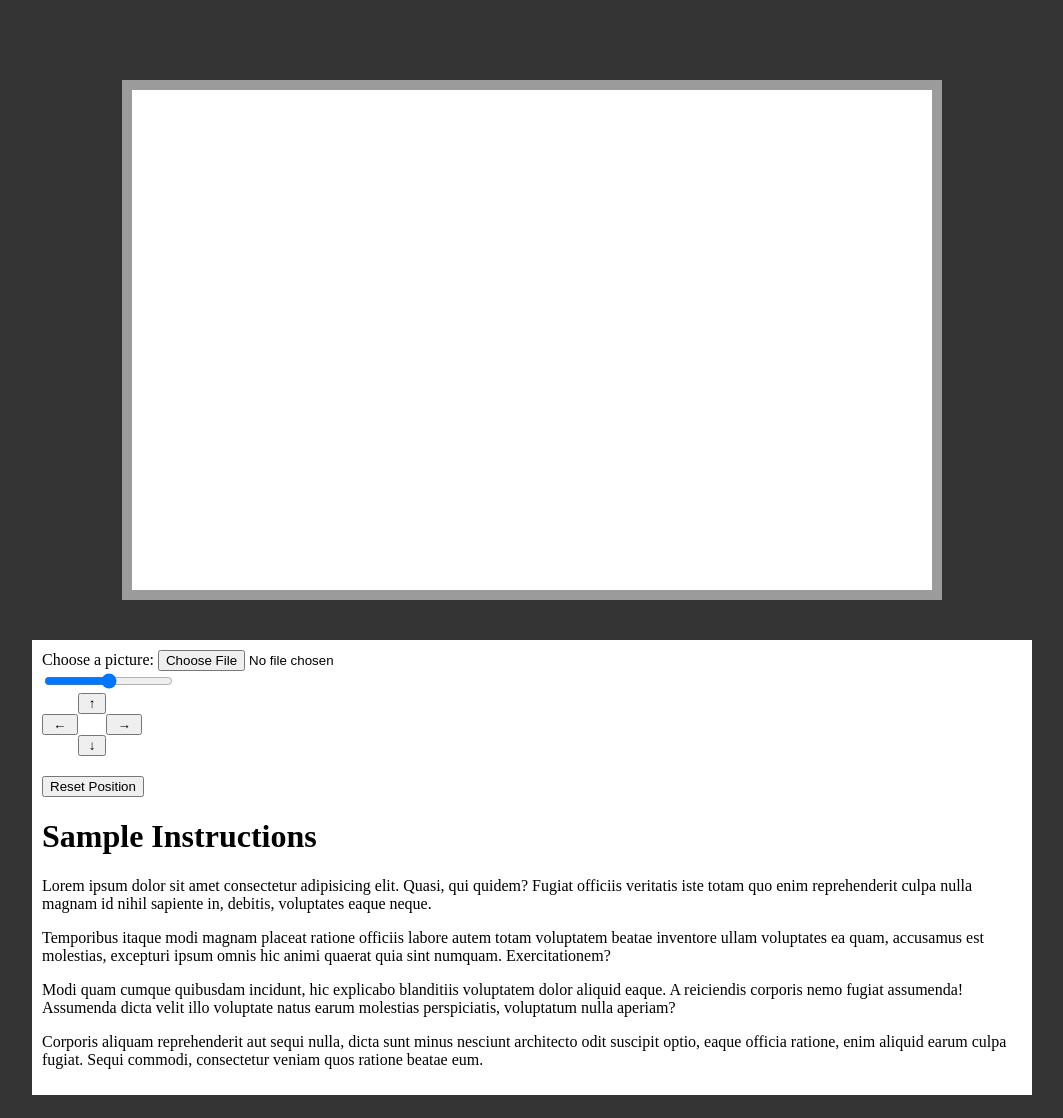
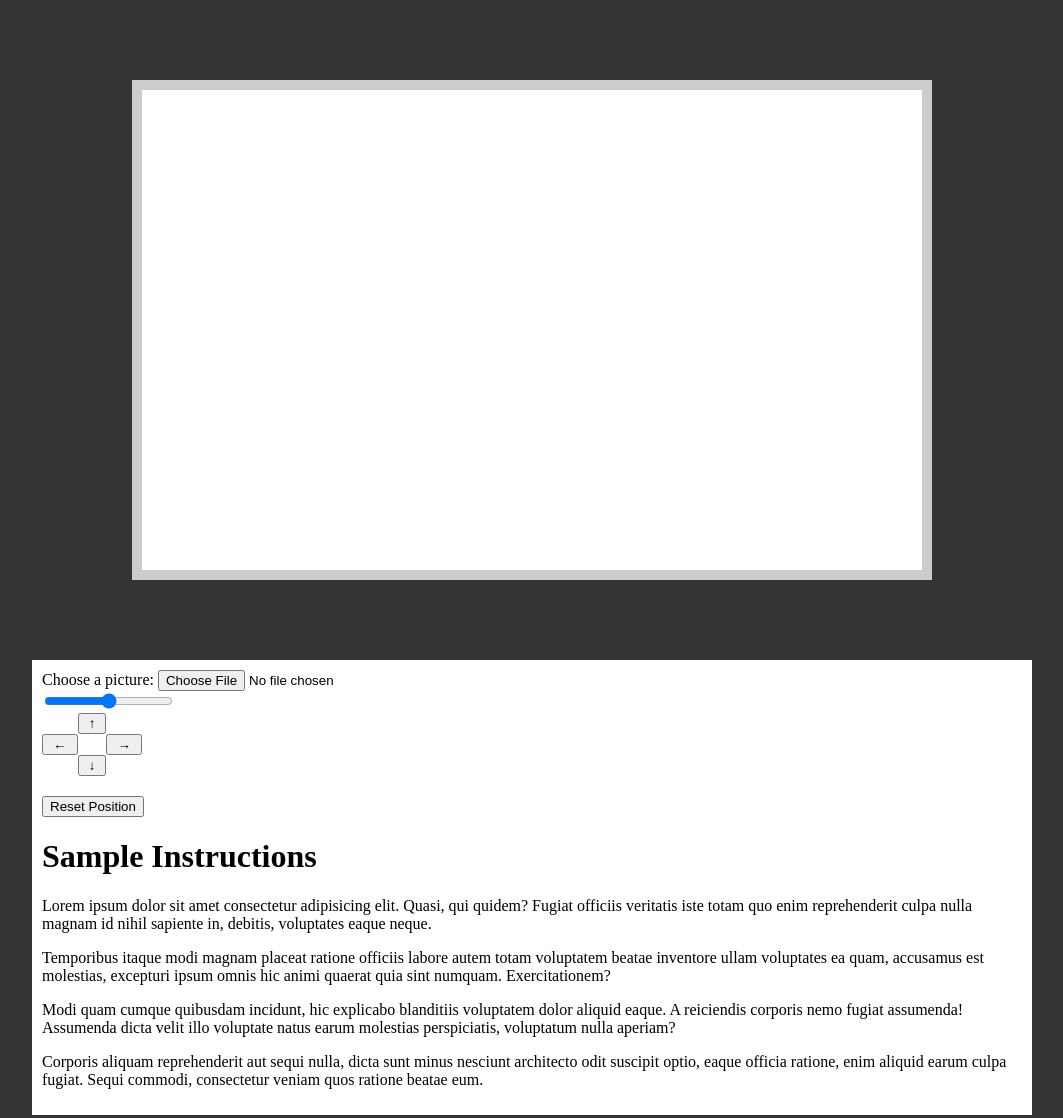
Before and after one commit to tarobytez/virtual-ballpit, a plain HTML site: page index.html in a window 1280 px wide. Shown: the whole page, without its empty margins (108-1171 px from the left). Drawn offline with Linux system fonts and the light colour scheme.

Commit message:
Sorted out clipping stuff and width

```diff
--- a/style.css
+++ b/style.css
@@ -12,17 +12,32 @@ body {
     padding: 10px;
 }
 
+#display {
+    box-sizing: border-box;
+    width:100%;
+    height: 500px;
+
+    margin: 80px auto;
+
+    border: 10px solid #ccc;
+
+}
+
 #canvas {
-    width:800px;
-    height: 500px;
-    border: 10px solid rgb(155, 155, 155);
-    margin: 40px auto;
+    width:100%;
+    height: 100%;
+
     background-color: white;
+    clip-path: content-box polygon(0% 0%, 0% 100%, 100% 100%, 100% 0%);
+    display:flex;
 
 }
 
 #user-pic {
     height: calc(75%);
+
+    align-self: flex-end;
+    margin: 0 auto;
 }
 
 div.moveButtons {
@@ -33,6 +48,8 @@ div.moveButtons {
         'left . right'
         '. down .';
 }
+
+
 
 .moveButtons > #up {
     grid-area: up;
@@ -49,3 +66,13 @@ div.moveButtons {
 .moveButtons > #down {
     grid-area: down;
 }
+
+
+
+
+@media (min-width: 800px) {
+    #display {
+        width:800px;
+        height: 500px;
+    }
+}
```
